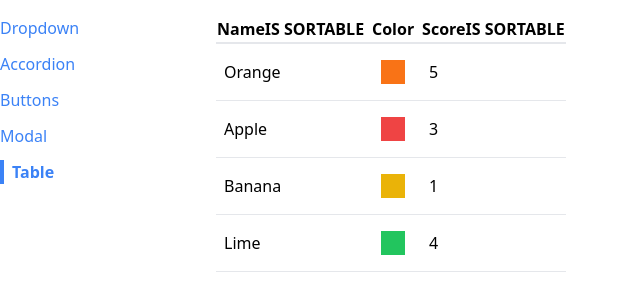
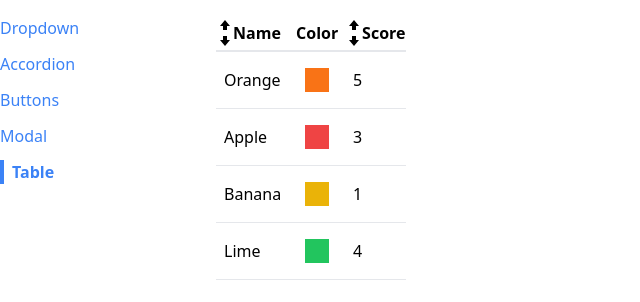
Before and after one commit to Leeyanhawrt/comps, a React (Create React App) app: page /table in a window 1280 px wide. Shown: the top 302 px of the page, without its empty margins (0-640 px from the left). Built offline with nearby package versions, Linux system fonts and the light colour scheme.

Commit message:
Finish table component

```diff
--- a/src/components/SortableTable.js
+++ b/src/components/SortableTable.js
@@ -1,4 +1,5 @@
 import { useState } from "react";
+import { GoArrowDown, GoArrowUp } from 'react-icons/go';
 import Table from "./Table"
 
 function SortableTable(props) {
@@ -8,6 +9,12 @@ function SortableTable(props) {
   const { config, data } = props;
 
   const handleClick = (label) => {
+    if (sortBy && label !== sortBy) {
+      setSortOrder('asc');
+      setSortBy(label);
+      return
+    }
+
     if (sortOrder === null) {
       setSortOrder('asc');
       setSortBy(label);
@@ -27,7 +34,13 @@ function SortableTable(props) {
 
     return {
       ...column,
-      header: () => <th onClick={() => { handleClick(column.label) }}>{column.label}IS SORTABLE</th>
+      header: () =>
+        <th className="cursor-pointer hover:bg-grey-100" onClick={() => { handleClick(column.label) }}>
+          <div className="flex items-center">
+            {getIcons(column.label, sortBy, sortOrder)}
+            {column.label}
+          </div>
+        </th>
     }
   })
 
@@ -51,4 +64,18 @@ function SortableTable(props) {
   return <Table {...props} data={sortedData} config={updatedConfigs} />
 }
 
+function getIcons(label, sortBy, sortOrder) {
+  if (label !== sortBy) {
+    return <div><GoArrowUp /><GoArrowDown /></div>;
+  }
+
+  if (sortOrder === null) {
+    return <div><GoArrowUp /><GoArrowDown /></div>;
+  } else if (sortOrder === 'asc') {
+    return <div><GoArrowUp /></div>;
+  } else if (sortOrder === 'desc') {
+    return <div><GoArrowDown /></div>;
+  }
+}
+
 export default SortableTable
```
